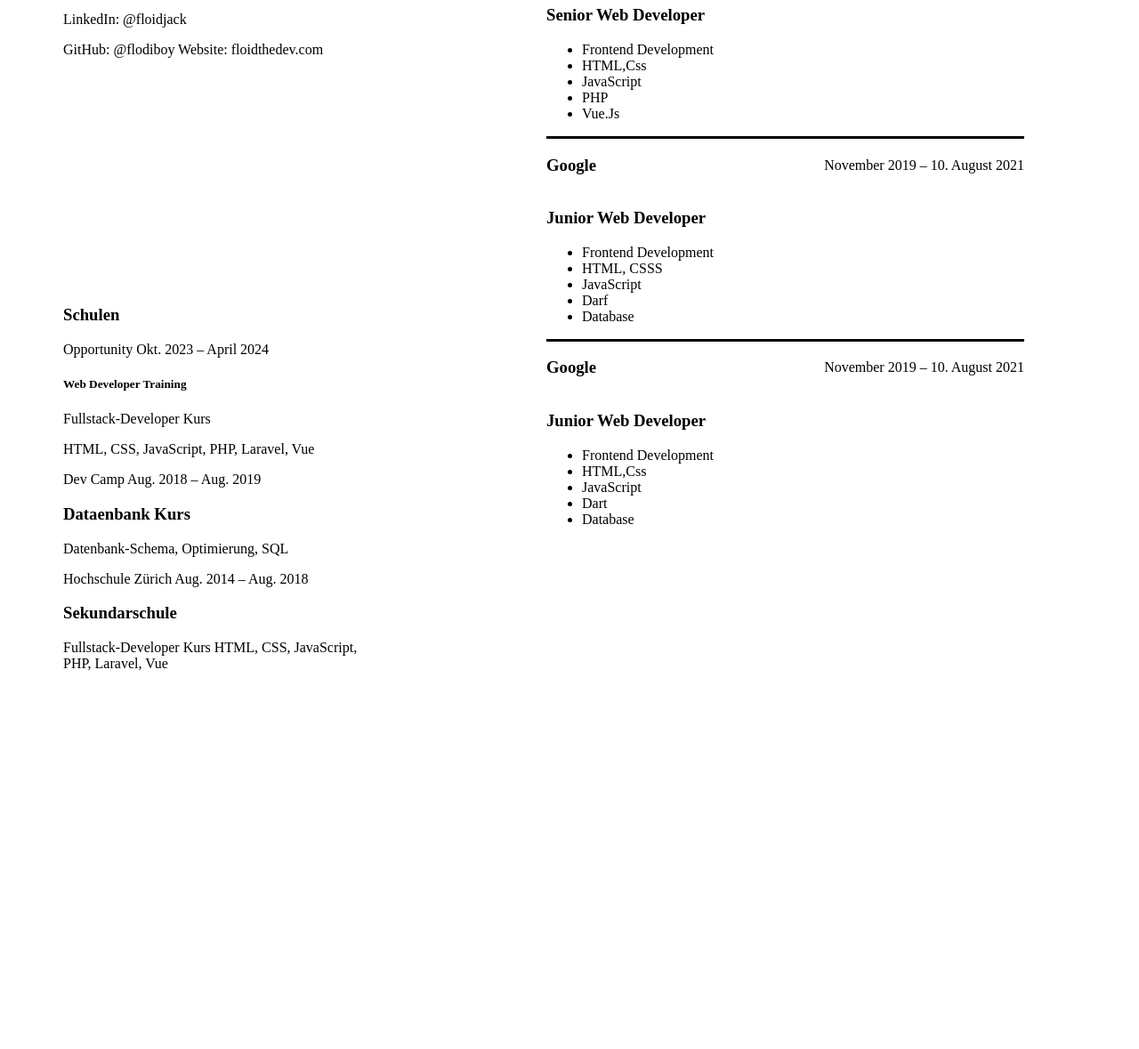
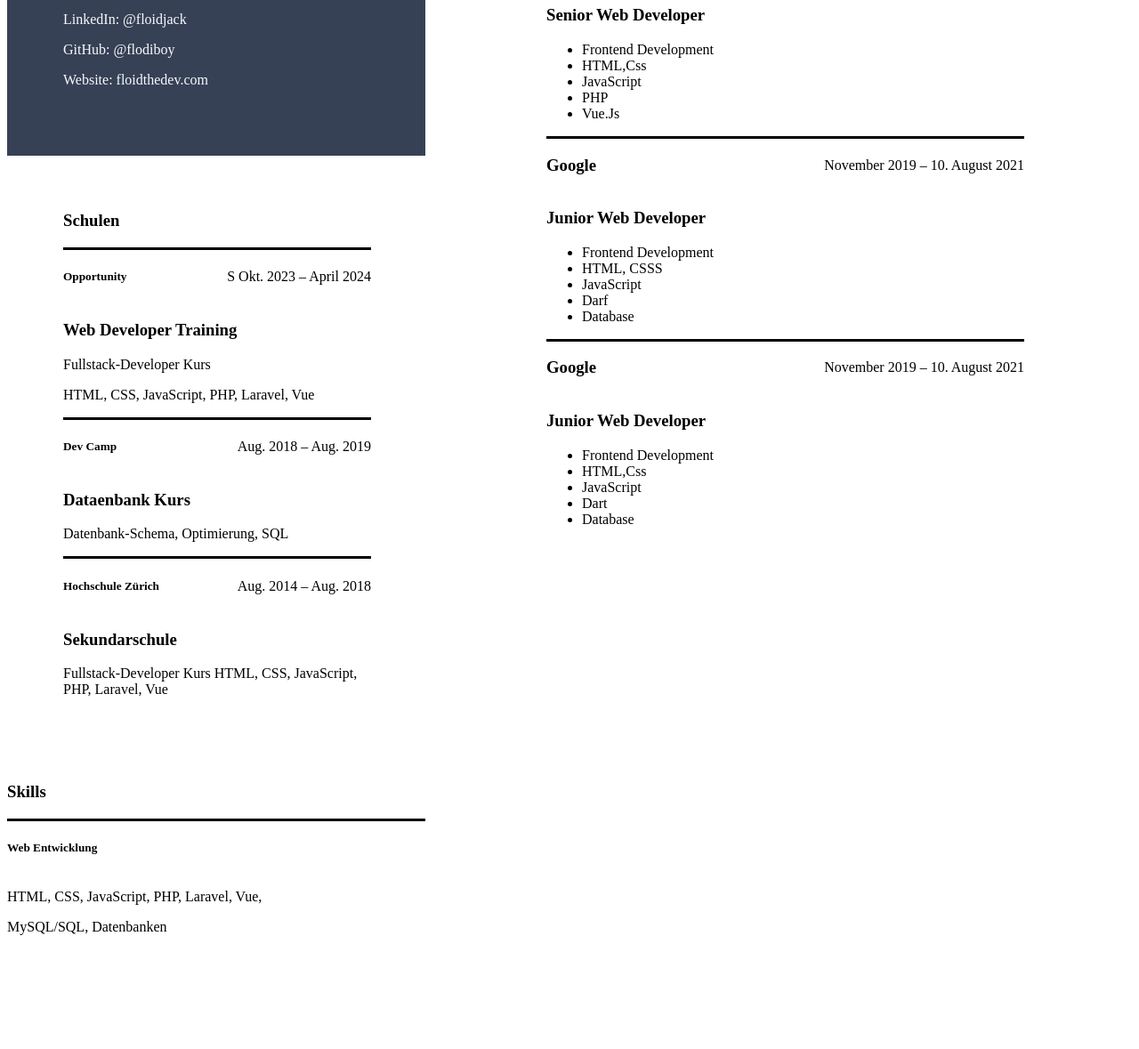
Before and after one commit to ahmad1351s/Html-css-cv, a plain HTML site: page index.html in a window 1280 px wide. Shown: the part 649-1828 px from the top of the page at 89% size. After the commit the page ends 1724 px from the top, so only its background shows below. Drawn offline with Linux system fonts and the light colour scheme.

Commit message:
last push

```diff
--- a/index.html
+++ b/index.html
@@ -9,29 +9,57 @@
 <body>
     <div>
         <img src="side-panel.png"/>
+
         <div class="adresse">
             <h3>kontank</h3>
             <p>E-Mail: jack.floid@gmail.com</p>
             <p>Phone: +4179 123 12 12</p>
-            <p>LinkedIn: @floidjack</p><p>GitHub: @flodiboy Website: floidthedev.com</p></div>
+            <p>LinkedIn: @floidjack</p>
+            <p>GitHub: @flodiboy</p>
+            <p>Website: floidthedev.com</p>
+        </div>
+
         <div class="schule">
-            <h3>Schulen</h3>
-            <p>Opportunity Okt. 2023 – April 2024</p>
-             <h5>Web Developer Training</h5>
+            <h3>Schulen</h3
+
+            <!-- erster Block -->
+            <div class="Schule1">
+                <h5>Opportunity</h5>
+                <p>S Okt. 2023 – April 2024</p>
+            </div>
+
+            <h3>Web Developer Training</h3>
             <p>Fullstack-Developer Kurs</p>
             <p>HTML, CSS, JavaScript, PHP, Laravel, Vue</p>
-                <p>Dev Camp Aug. 2018 – Aug. 2019</p>
+
+            <!-- zweiter Block -->
+            <div class="Schule1">
+                <h5>Dev Camp</h5>
+                <p>Aug. 2018 – Aug. 2019</p>
+            </div>
 
             <h3>Dataenbank Kurs</h3>
             <p>Datenbank-Schema, Optimierung, SQL</p>
-                <p>Hochschule Zürich  Aug. 2014 – Aug. 2018</p>
+
+            <!-- dritter Block -->
+            <div class="Schule1">
+                <h5>Hochschule Zürich</h5>
+                <p>Aug. 2014 – Aug. 2018</p>
+            </div>
+
             <h3>Sekundarschule</h3>
-                <p>Fullstack-Developer Kurs HTML, CSS, JavaScript, PHP, Laravel, Vue</p></div>
+            <p>Fullstack-Developer Kurs HTML, CSS, JavaScript, PHP, Laravel, Vue</p>
+
+        </div>
+
+        <div class="skills">
             <h3>Skills</h3>
-                <h5>Web Entwicklung</h5>
-                <p>Okt. 2023 – April 2024
-                    Web Developer Training
-                    HTML, CSS, JavaScript, PHP, Laravel, Vue, MySQL/SQL, Datenbanken</p></div>
+            <div class="Schule1"><h5>Web Entwicklung</h5></div>
+            <p>HTML, CSS, JavaScript, PHP, Laravel, Vue,</p><p>MySQL/SQL, Datenbanken</p>
+        </div>
+
+    </div>
+
     <div class="column2">
         <h1 class="title">
             Jack Floid
--- a/style.css
+++ b/style.css
@@ -32,8 +32,20 @@ body{
     justify-content: space-between;
 }
 .adresse{
-    padding: 53px 61px 200px 63px;
+    padding: 53px 61px 60px 63px;
+    background-color:#364156;
+    ;
 }
 .schule{
-    padding: 43px 61px 900px 63px;
+    padding: 43px 61px 60px 63px;
 }
+.Schule1{
+    border-top-style: solid;
+    display: flex;
+    flex-direction: row;
+    align-items: center;
+    justify-content: space-between;
+}
+.adresse p{
+    color:#F8F9FB;
+}
```
Lines whose indentation alone changed are shown as unchanged.
